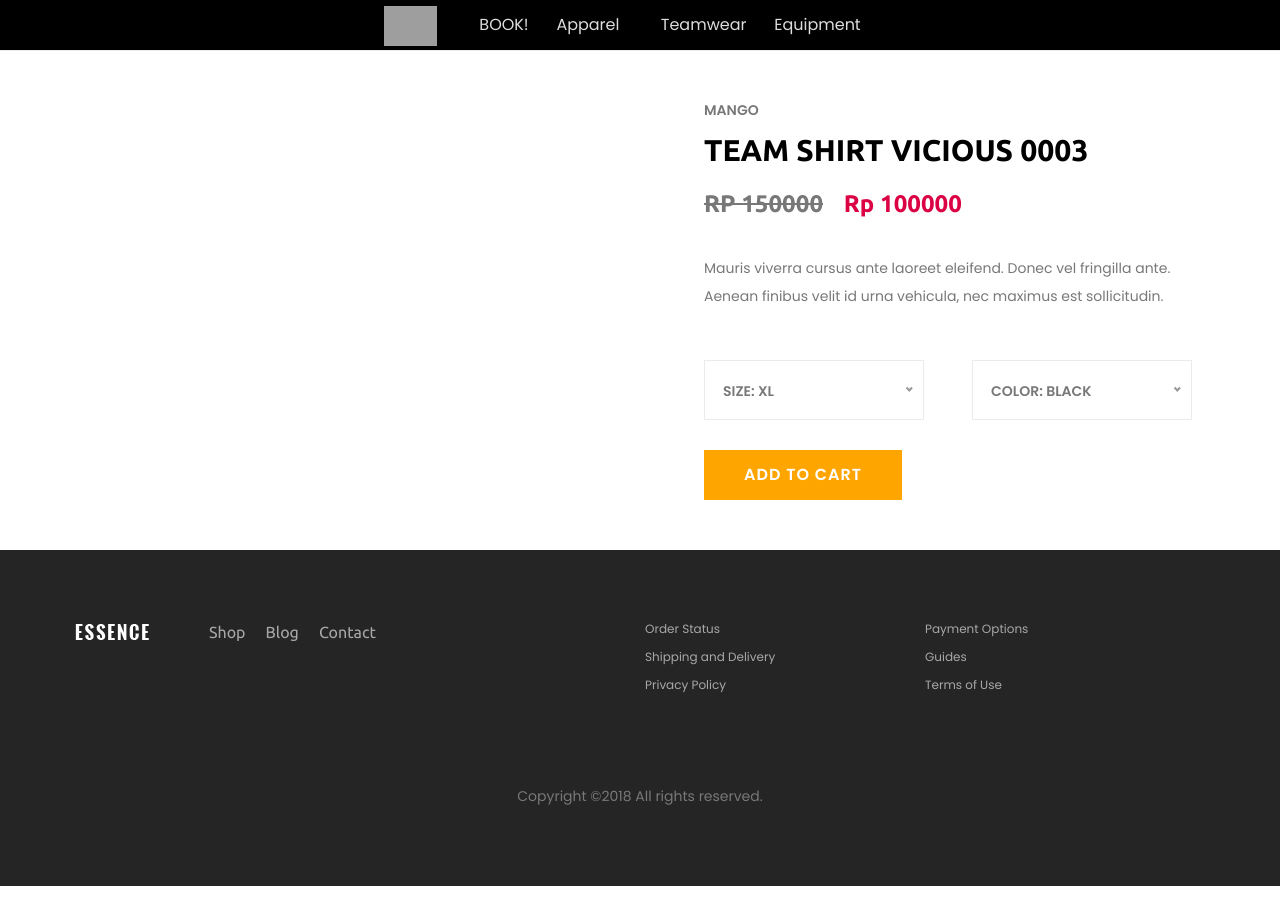
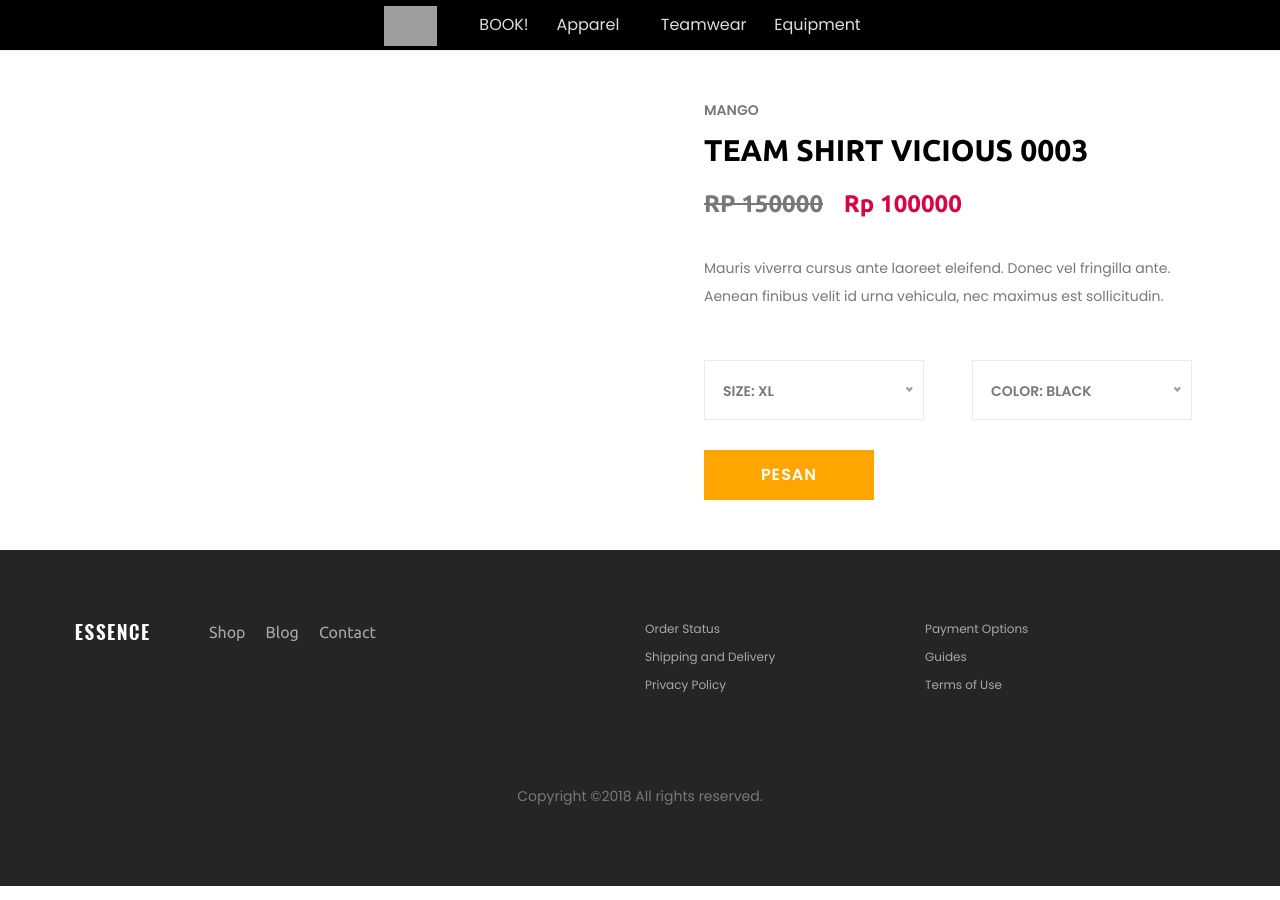
Before and after one commit to kemtol/sabnanifootball, a Jekyll site: the page built from _product/team-shirt-vicious-0003.markdown, in a window 1280 px wide. Built offline with Jekyll 4.4.1, drawn with Linux system fonts in a browser that asks for light colours; nearby versions of some CDN libraries; some web fonts are replaced; grey boxes are pictures that could not be loaded.

Commit message:
Update product.html

```diff
--- a/_layouts/product.html
+++ b/_layouts/product.html
@@ -49,7 +49,7 @@ layout: default
             <!-- Cart & Favourite Box -->
             <div class="cart-fav-box d-flex align-items-center">
                 <!-- Cart -->
-                <button type="submit" name="addtocart" value="5" class="btn essence-btn">Add to cart</button>
+                <button type="submit" name="addtocart" value="5" class="btn essence-btn">Pesan</button>
             </div>
         </form>
     </div>
```
